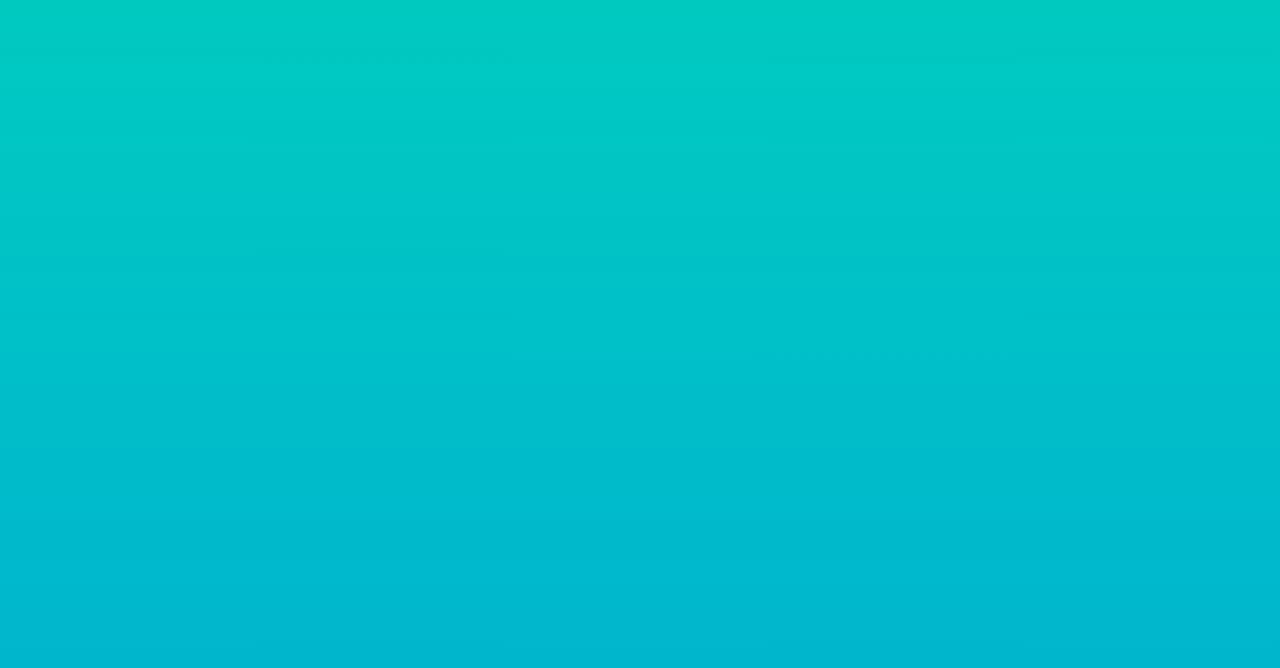
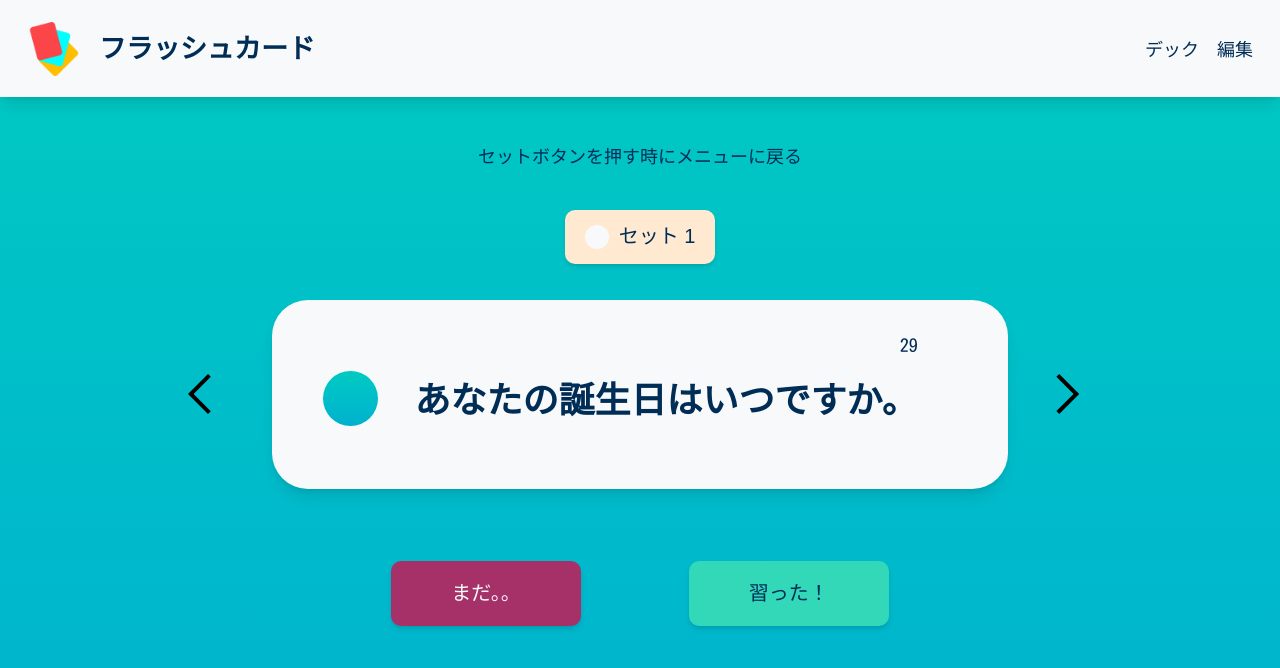
Before and after one commit to kebin20/english-flashcards-app, a React (Vite) app: page /set-one in a window 1280 px wide. Before the commit this address had no page. Shown: the top 668 px of the page. Built offline with nearby package versions, Linux system fonts and the light colour scheme; a web font is replaced by a local one.

Commit message:
chore: reorganized file structure

```diff
--- a/src/App.tsx
+++ b/src/App.tsx
@@ -1,8 +1,10 @@
 import { BrowserRouter, Routes, Route } from "react-router-dom";
 import WelcomeScreen from "./pages/WelcomePage";
 import MenuPage from "./pages/MenuPage";
-import FlashcardPage from "./pages/FlashcardPage";
 import EditDeck from "./pages/EditDeckPage";
+import SetOne from "./pages/Sets/SetOne";
+
+import deckData from "./flashcard-data";
 
 function App() {
   return (
@@ -11,7 +13,7 @@ function App() {
         <Routes>
           <Route path="/" element={<WelcomeScreen />} />
           <Route path="/menu" element={<MenuPage />} />
-          <Route path="/flashcard-page" element={<FlashcardPage />} />
+          <Route path="/set-one" element={<SetOne deckData={deckData[0]} />} />
           <Route path="/edit-deck" element={<EditDeck />} />
           {/* <Route path="/revise" element={<Revise/>} /> */}
         </Routes>
--- a/src/components/Flashcard.tsx
+++ b/src/components/Flashcard.tsx
@@ -32,6 +32,7 @@ const Circle = styled.span`
 `;
 
 function Flashcard(props) {
+
   return (
     <StyledCard>
       <CardNumber>29</CardNumber>
--- a/src/pages/FlashcardPage.tsx
+++ b/src/components/FlashcardScreen.tsx
@@ -1,11 +1,14 @@
-import NavBar from "../components/Navbar";
+import NavBar from "./Navbar";
 import DeckButton from "../UI/Buttons/DeckButton";
 import Container from "../UI/Container";
-import Flashcard from "../components/Flashcard";
+import Flashcard from "./Flashcard";
 import { ReviseButton, LearntButton } from "../UI/Buttons/Buttons";
 import { ArrowForward, ArrowBack } from "../UI/Buttons/ArrowButtons";
 
+import { FlashcardType, CardType } from "../interfaces";
+
 import styled from "styled-components";
+import { useState } from "react";
 
 const ButtonContainer = styled.div`
   display: flex;
@@ -18,18 +21,20 @@ const FlashcardContainer = styled.div`
   align-items: center;
 `;
 
-function FlashcardPage(props) {
-  const { deckData } = props;
+function FlashcardPage({ deckData }: { deckData: FlashcardType }) {
+  const { setNumber, card } = deckData;
+
+  const [cardData, setCardData] = useState<CardType>(card);
 
   return (
     <>
       <NavBar />
       <Container>
         <p>セットボタンを押す時にメニューに戻る</p>
-        <DeckButton to="/menu">セット 1</DeckButton>
+        <DeckButton to="/menu">セット {setNumber}</DeckButton>
         <FlashcardContainer>
           <ArrowBack onClick={undefined} />
-          <Flashcard />
+          <Flashcard cardData={cardData} />
           <ArrowForward onClick={undefined} />
         </FlashcardContainer>
         <ButtonContainer>
--- a/src/pages/MenuPage.tsx
+++ b/src/pages/MenuPage.tsx
@@ -33,7 +33,7 @@ function Menu() {
           >
             全部復習
           </MainLink>
-          <DeckButton deckData={deckData[0]}>
+          <DeckButton to="/set-one">
             セット {deckData[0].setNumber}
           </DeckButton>
           <DeckButton>セット 2</DeckButton>
```
